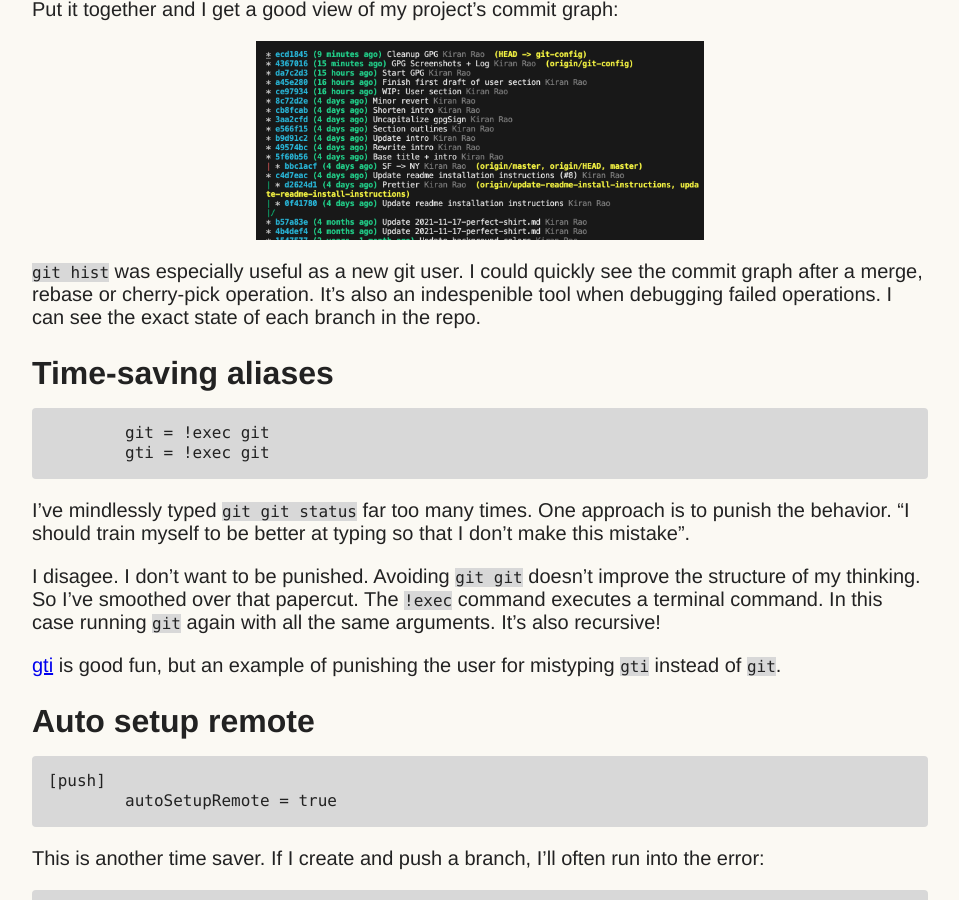
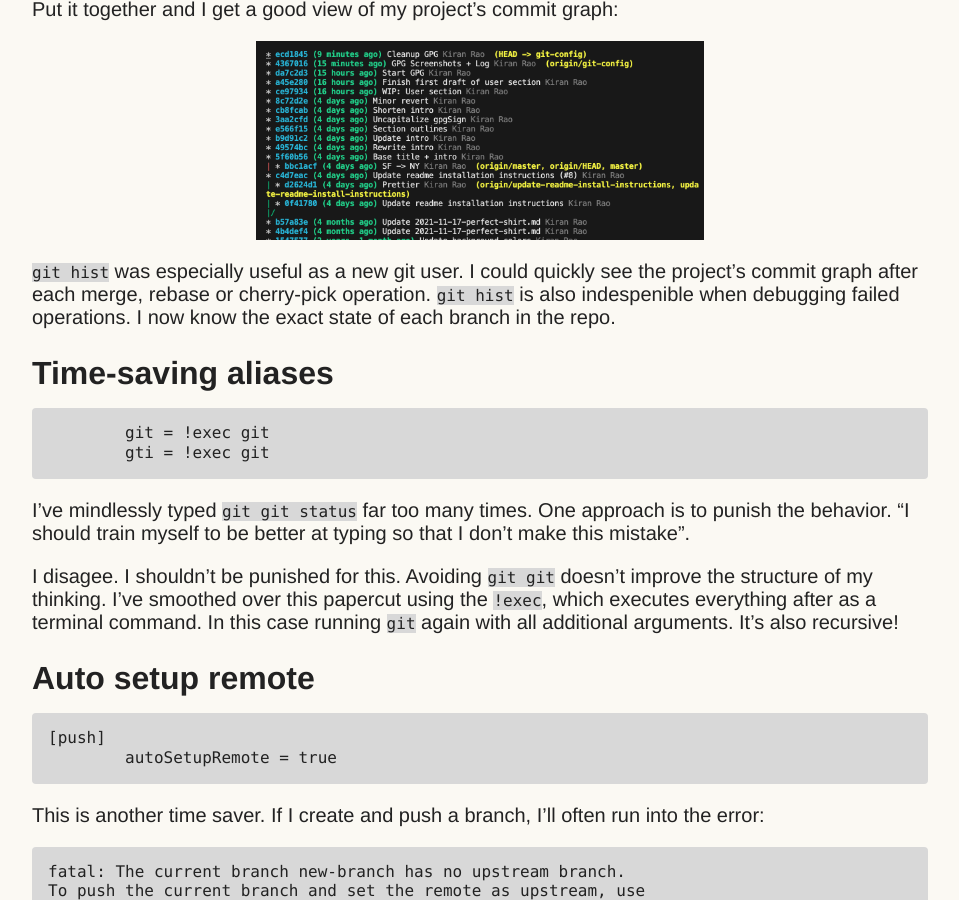
Before and after one commit to Kiran-Rao/kiran-rao.github.io, a Jekyll site: the page built from docs/unpublished/2024-06-13-git-config.md, in a window 1280 px wide and 900 px high, scrolled down 3385 px. Shown: the whole window, without its empty margins (160-1119 px from the left). Built offline with Jekyll 4.4.1, drawn with Linux system fonts in a browser that asks for light colours.

Commit message:
Cleanup exec

```diff
--- a/docs/unpublished/2024-06-13-git-config.md
+++ b/docs/unpublished/2024-06-13-git-config.md
@@ -146,9 +146,9 @@ Put it together and I get a good view of my project's commit graph:
 <img class="diagram" src="/assets/gitconfig-hist.png" alt="terminal screenshot of the alias git hist showing the commit graph" width="50%" >
 
 `git hist` was especially useful as a new git user.
-I could quickly see the commit graph after a merge, rebase or cherry-pick operation.
-It's also an indespenible tool when debugging failed operations.
-I can see the exact state of each branch in the repo.
+I could quickly see the project's commit graph after each merge, rebase or cherry-pick operation.
+`git hist` is also indespenible when debugging failed operations.
+I now know the exact state of each branch in the repo.
 
 ## Time-saving aliases
 
@@ -161,12 +161,9 @@ I've mindlessly typed `git git status` far too many times.
 One approach is to punish the behavior.
 "I should train myself to be better at typing so that I don't make this mistake".
 
-I disagee. I don't want to be punished.
-Avoiding `git git` doesn't improve the structure of my thinking. So I've smoothed over that papercut.
-The `!exec` command executes a terminal command.
-In this case running `git` again with all the same arguments. It's also recursive!
-
-[gti](https://www.cyberciti.biz/linux-news/linux-unix-desktop-fun-gti-get-jeep-car-when-you-mistype-git/) is good fun, but an example of punishing the user for mistyping `gti` instead of `git`.
+I disagee. I shouldn't be punished for this.
+Avoiding `git git` doesn't improve the structure of my thinking. I've smoothed over this papercut using the `!exec`, which executes everything after as a terminal command.
+In this case running `git` again with all additional arguments. It's also recursive!
 
 ## Auto setup remote
 
```
